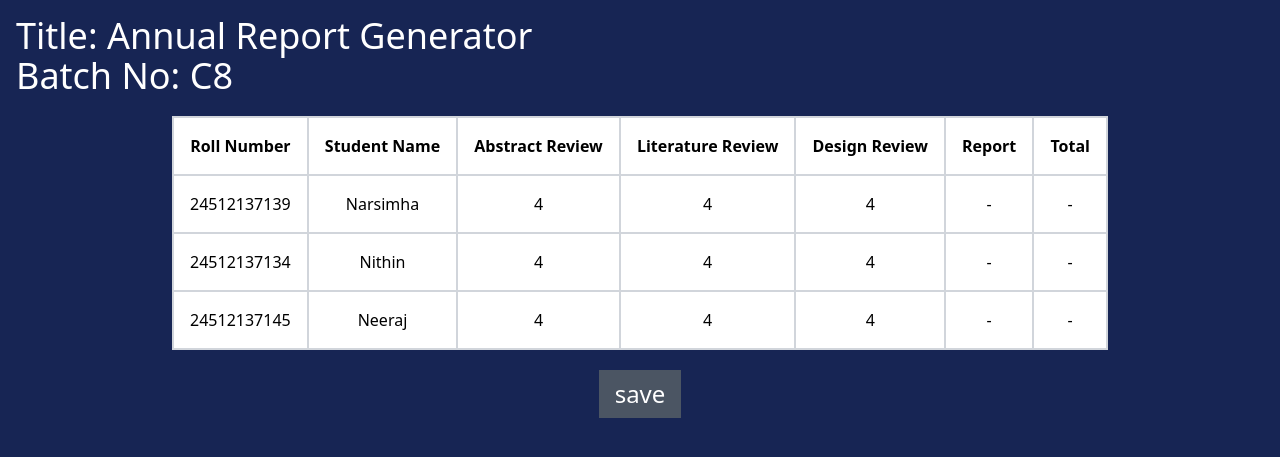
After one commit to Saishankar05/MVSR-Connect-Main, a Django app: page /eve/ in a window 1280 px wide. The commit adds this page. Shown: the top 457 px of the page. Run offline with Django 5.2, Linux system fonts and the light colour scheme; some libraries are stand-ins or nearby versions.

Commit message:
all files

```diff
--- a/MVSRproject/settings.py
+++ b/MVSRproject/settings.py
@@ -42,7 +42,13 @@ INSTALLED_APPS = [
     'tailwind',
     'MVSRTheme',
     'app',
+    'rest_framework',
 ]
+
+
+ADZUNA_APP_ID = 'b2288abd'  # Get from developer.adzuna.com
+ADZUNA_API_KEY = 'bf9fd0d2e8730e1456b11ad967e06df1'
+
 
 TAILWIND_APP_NAME = 'MVSRTheme'
 MIDDLEWARE = [
--- a/app/urls.py
+++ b/app/urls.py
@@ -4,4 +4,8 @@ urlpatterns = [
     path('',views.home,name='home'),
     path('teams/',views.teams,name='teams'),
     path('team/',views.team,name='team'),
+    path('api/jobs/', views.JobAPIView.as_view(), name='jobs-api'),
+    path('jobs/', views.JobListView.as_view(), name='job-list'),
+    path('eve/',views.eve,name='eve'),
+
 ]
--- a/app/views.py
+++ b/app/views.py
@@ -1,8 +1,46 @@
 
 from django.shortcuts import render
+
+from rest_framework.views import APIView
+from rest_framework.response import Response
+from django.views.generic import TemplateView
+from .utils import fetch_adzuna_jobs
+
 def home(request):
     return render(request,'index.html')
 def teams(request):
     return render(request,'teams.html')
 def team(request):
     return render(request,'team.html')
+def eve(request):
+    return render(request,'eve.html')
+
+
+
+
+
+class JobListView(TemplateView):
+    template_name = 'jobs.html'
+
+class JobAPIView(APIView):
+    def get(self, request):
+        jobs_data = fetch_adzuna_jobs()
+
+        if not jobs_data or 'results' not in jobs_data:
+            return Response([])
+
+        formatted_jobs = []
+        for job in jobs_data['results']:
+            formatted_job = {
+                'id': job['id'],
+                'title': job['title'],
+                'company': job['company']['display_name'],
+                'location': job['location']['display_name'],
+                'description': job['description'],
+                'salary': job.get('salary_min', 'Not specified'),
+                'url': job['redirect_url'],
+                'posted_date': job['created']
+            }
+            formatted_jobs.append(formatted_job)
+
+        return Response(formatted_jobs)
--- /dev/null
+++ b/templates/eve.html
@@ -0,0 +1,66 @@
+{% load static tailwind_tags %}
+<!DOCTYPE html>
+<html lang="en">
+<head>
+    <meta charset="UTF-8">
+    <meta name="viewport" content="width=device-width, initial-scale=1.0">
+    <title>Document</title>
+    {% tailwind_css %}
+    <link rel="stylesheet" href="input.css">
+</head>
+<body class="bg-blue-950">
+    <div class="p-4">
+        <div><h1 class="text-xl sm:text-3xl md:text-4xl font-averia text-white">Title: Annual Report Generator</h1></div>
+        <div><h1 class="text-xl sm:text-3xl md:text-4xl font-averia text-white">Batch No: C8</h1></div>
+        <div>
+            <table class="table-auto bg-white border border-gray-300 w-3/4 mx-auto my-5 ">
+                <thead>
+                  <tr>
+                      <th class="p-4 border-2 border-gray-300">Roll Number</th>
+                      <th class="p-4 border-2 border-gray-300">Student Name</th>
+                      <th class="p-4 border-2 border-gray-300">Abstract Review</th>
+                      <th class="p-4 border-2 border-gray-300">Literature Review</th>
+                      <th class="p-4 border-2 border-gray-300">Design Review</th>
+                      <th class="p-4 border-2 border-gray-300">Report</th>
+                      <th class="p-4 border-2 border-gray-300">Total</th>
+                  </tr>
+                </thead>
+                <tbody>
+                    <tr>
+                        <td class="p-4 border-2 border-gray-300 text-center">24512137139</td>
+                        <td class="p-4 border-2 border-gray-300 text-center">Narsimha</td>
+                        <td class="p-4 border-2 border-gray-300 text-center">4</td>
+                        <td class="p-4 border-2 border-gray-300 text-center">4</td>
+                        <td class="p-4 border-2 border-gray-300 text-center">4</td>
+                        <td class="p-4 border-2 border-gray-300 text-center">-</td>
+                        <td class="p-4 border-2 border-gray-300 text-center">-</td>
+                    </tr>
+                    <tr>
+                        <td class="p-4 border-2 border-gray-300 text-center">24512137134</td>
+                        <td class="p-4 border-2 border-gray-300 text-center">Nithin</td>
+                        <td class="p-4 border-2 border-gray-300 text-center">4</td>
+                        <td class="p-4 border-2 border-gray-300 text-center">4</td>
+                        <td class="p-4 border-2 border-gray-300 text-center">4</td>
+                        <td class="p-4 border-2 border-gray-300 text-center">-</td>
+                        <td class="p-4 border-2 border-gray-300 text-center">-</td>
+                    </tr>
+                    <tr>
+                        <td class="p-4 border-2 border-gray-300 text-center">24512137145</td>
+                        <td class="p-4 border-2 border-gray-300 text-center">Neeraj</td>
+                        <td class="p-4 border-2 border-gray-300 text-center">4</td>
+                        <td class="p-4 border-2 border-gray-300 text-center">4</td>
+                        <td class="p-4 border-2 border-gray-300 text-center">4</td>
+                        <td class="p-4 border-2 border-gray-300 text-center">-</td>
+                        <td class="p-4 border-2 border-gray-300 text-center">-</td>
+                    </tr>
+                </tbody>
+            </table>
+            <div class="text-center my-4 w-full">
+                <button class="bg-gray-600 w-1/4 text-white text-2xl font-averia py-2 px-4 rounded">
+                    save
+                </button>
+            </div>
+        </div>
+    </div>
+</body>
+</html>
--- a/templates/index.html
+++ b/templates/index.html
@@ -35,6 +35,12 @@
                         <h1 class="font-averia text-xl">My Project</h1>
                         <h1 class="font-averia text-xl">MVSR Connect</h1>
                     </div>
+
+                     <div class="bg-white w-full p-4 my-3 rounded-sm text-center">
+                        <a href="{% url 'job-list' %}" class="font-averia text-yellow-500 text-2xl">View Jobs</a>
+                    </div>
+
+
                 </div>
                 <div class="flex flex-wrap w-full">
                     <div class="border-2 border-yellow-200 rounded-sm m-5 flex-1 min-w-[300px]">
```
Also changed, not shown: app/utils.py (added, +23 -0 lines), templates/jobs.html (+85 -1 lines), templates/navbar.html (added, +27 -0 lines).
